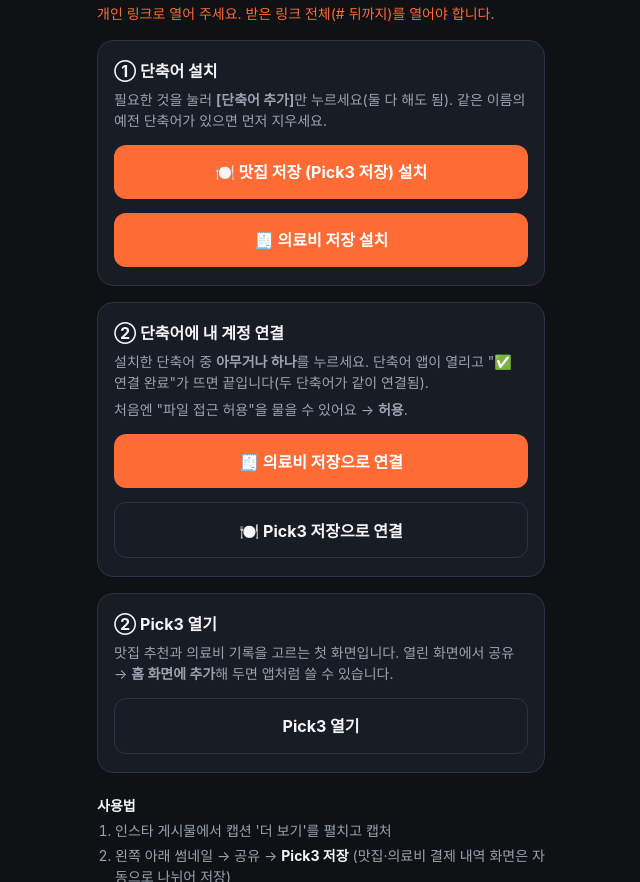
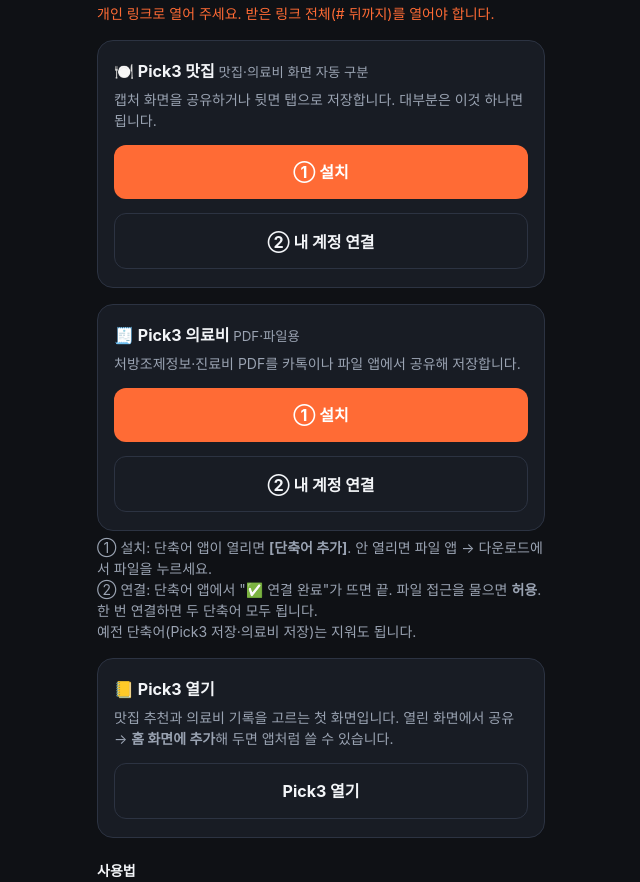
Before and after one commit to drccy7/pick3, a plain HTML site: page start.html in a window 1280 px wide. Shown: the part 67-949 px from the top of the page, without its empty margins (319-959 px from the left). Drawn offline with Linux system fonts and the light colour scheme.

Commit message:
Start page: install signed Shortcuts directly (Pick3 맛집 / Pick3 의료비) + connect; KakaoTalk opens in Safari
Co-Authored-By: Claude Opus 5.5 <noreply@anthropic.com>

```diff
--- a/start.html
+++ b/start.html
@@ -40,29 +40,38 @@
     .how li { margin: 4px 0 0 18px; }
     .err { color: var(--accent); }
   </style>
+  <script>
+    // KakaoTalk's in-app browser can't install Shortcuts and keeps its own storage: hand off to Safari.
+    if (/KAKAOTALK/i.test(navigator.userAgent)) {
+      location.replace("kakaotalk://web/openExternal?url=" + encodeURIComponent(location.href));
+    }
+  </script>
 </head>
 <body>
   <h1>📌 Pick3 시작하기</h1>
-  <p class="sub" id="greet">버튼 두 번이면 준비가 끝납니다. 붙여넣기는 없습니다.</p>
+  <p class="sub" id="greet">단축어마다 버튼 두 개 [설치] → [연결]이면 끝납니다. 붙여넣기는 없습니다.</p>
 
   <section class="step">
-    <h2>① 단축어 설치</h2>
-    <p>필요한 것을 눌러 <b>[단축어 추가]</b>만 누르세요(둘 다 해도 됨). 같은 이름의 예전 단축어가 있으면 먼저 지우세요.</p>
-    <a class="btn" href="https://www.icloud.com/shortcuts/6a903267abf944b99158e1214fffcf1c">🍽️ 맛집 저장 (Pick3 저장) 설치</a>
-    <a class="btn" href="https://www.icloud.com/shortcuts/751eda5649704a42a0447a86f8fced72">🧾 의료비 저장 설치</a>
+    <h2>🍽️ Pick3 맛집 <small style="color:var(--muted);font-weight:400">맛집·의료비 화면 자동 구분</small></h2>
+    <p>캡처 화면을 공유하거나 뒷면 탭으로 저장합니다. 대부분은 이것 하나면 됩니다.</p>
+    <a class="btn" href="shortcuts/Pick3%20%EB%A7%9B%EC%A7%91.shortcut">① 설치</a>
+    <button class="btn connect secondary" type="button" data-name="Pick3 맛집">② 내 계정 연결</button>
   </section>
 
   <section class="step">
-    <h2>② 단축어에 내 계정 연결</h2>
-    <p>설치한 단축어 중 <b>아무거나 하나</b>를 누르세요. 단축어 앱이 열리고 "✅ 연결 완료"가 뜨면 끝입니다(두 단축어가 같이 연결됨).</p>
-    <p>처음엔 "파일 접근 허용"을 물을 수 있어요 → <b>허용</b>.</p>
-    <button class="btn connect" type="button" data-name="의료비 저장">🧾 의료비 저장으로 연결</button>
-    <button class="btn connect secondary" type="button" data-name="Pick3 저장">🍽️ Pick3 저장으로 연결</button>
-    <p class="done" id="connectNote">단축어 앱이 안 열리면 Safari에서 이 페이지를 다시 열어 눌러 주세요.</p>
+    <h2>🧾 Pick3 의료비 <small style="color:var(--muted);font-weight:400">PDF·파일용</small></h2>
+    <p>처방조제정보·진료비 PDF를 카톡이나 파일 앱에서 공유해 저장합니다.</p>
+    <a class="btn" href="shortcuts/Pick3%20%EC%9D%98%EB%A3%8C%EB%B9%84.shortcut">① 설치</a>
+    <button class="btn connect secondary" type="button" data-name="Pick3 의료비">② 내 계정 연결</button>
   </section>
 
+  <p class="sub">① 설치: 단축어 앱이 열리면 <b>[단축어 추가]</b>. 안 열리면 파일 앱 → 다운로드에서 파일을 누르세요.<br>
+    ② 연결: 단축어 앱에서 "✅ 연결 완료"가 뜨면 끝. 파일 접근을 물으면 <b>허용</b>. 한 번 연결하면 두 단축어 모두 됩니다.<br>
+    예전 단축어(Pick3 저장·의료비 저장)는 지워도 됩니다.</p>
+  <p class="done" id="connectNote">단축어 앱이 안 열리면 먼저 ① 설치를 해 주세요.</p>
+
   <section class="step">
-    <h2>② Pick3 열기</h2>
+    <h2>📒 Pick3 열기</h2>
     <p>맛집 추천과 의료비 기록을 고르는 첫 화면입니다. 열린 화면에서 공유 → <b>홈 화면에 추가</b>해 두면 앱처럼 쓸 수 있습니다.</p>
     <a class="btn secondary" id="openBtn" href="./">Pick3 열기</a>
   </section>
@@ -71,11 +80,11 @@
     <b>사용법</b>
     <ol>
       <li>인스타 게시물에서 캡션 '더 보기'를 펼치고 캡처</li>
-      <li>왼쪽 아래 썸네일 → 공유 → <b>Pick3 저장</b> (맛집·의료비 결제 내역 화면은 자동으로 나뉘어 저장)</li>
-      <li>처방조제정보·진료비 <b>PDF</b>: 카톡에서 파일을 열고 공유 → <b>의료비 저장</b></li>
+      <li>왼쪽 아래 썸네일 → 공유 → <b>Pick3 맛집</b> (맛집·의료비 결제 내역 화면은 자동으로 나뉘어 저장)</li>
+      <li>처방조제정보·진료비 <b>PDF</b>: 카톡에서 파일을 열고 공유 → <b>Pick3 의료비</b></li>
       <li>처음 '연결 허용'이 뜨면 <b>항상 허용</b>. 첫 저장은 30~50초 걸릴 수 있어요</li>
     </ol>
-    <p style="margin-top:10px">더 빠르게: 설정 → 손쉬운 사용 → 터치 → 뒷면 탭 → 이중 탭 → Pick3 저장. 그러면 뒷면을 톡톡 두 번 두드리는 것으로 끝납니다.</p>
+    <p style="margin-top:10px">더 빠르게: 설정 → 손쉬운 사용 → 터치 → 뒷면 탭 → 이중 탭 → Pick3 맛집. 그러면 뒷면을 톡톡 두 번 두드리는 것으로 끝납니다.</p>
   </div>
 
   <script src="account.js"></script>
```
Also changed, not shown: 7 other files.
